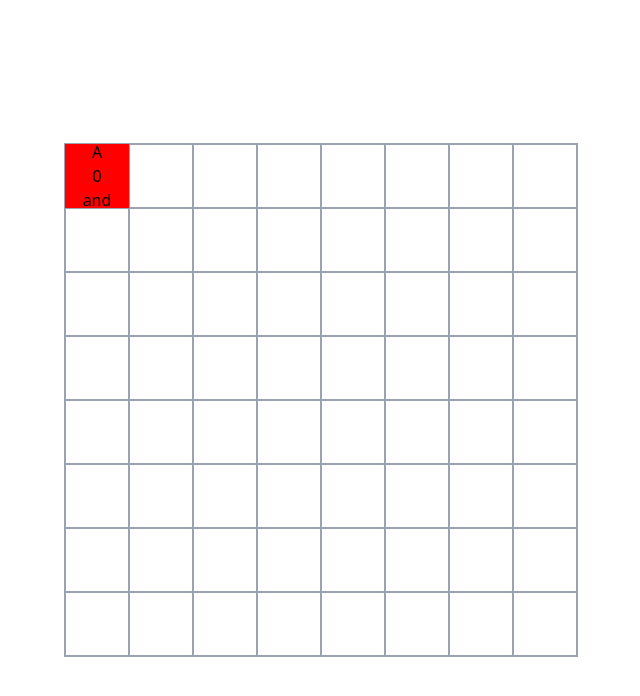
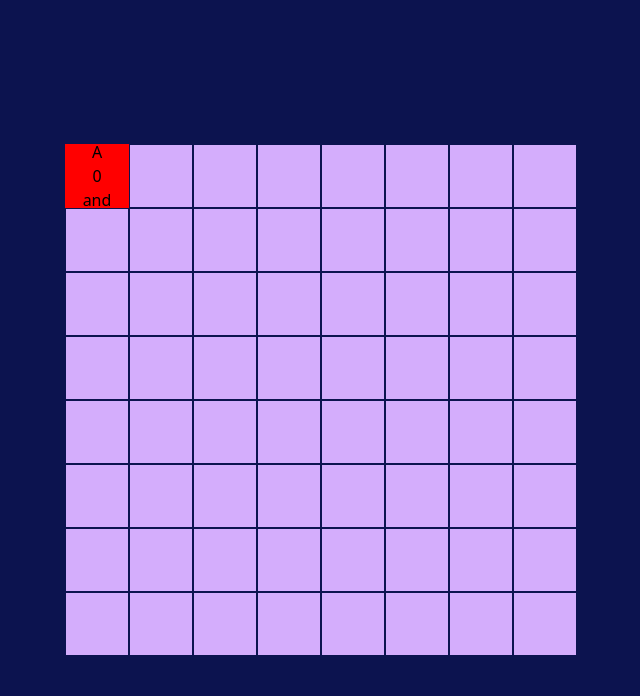
Before and after one commit to chingu-voyages/v44-tier2-team-13, a React (Vite) app: page / in a window 1280 px wide. Shown: the top 696 px of the page, without its empty margins (319-959 px from the left). Built offline with nearby package versions, Linux system fonts and the light colour scheme.

Commit message:
style: Color palette

```diff
--- a/src/App.tsx
+++ b/src/App.tsx
@@ -2,7 +2,7 @@ import Grid from "./components/Grid";
 
 function App() {
     return (
-        <div className="flex items-center justify-center w-full h-full">
+        <div className="flex items-center justify-center w-full h-full bg-primary-900">
             <Grid cellSize={64} />
         </div>
     );
--- a/src/components/Grid.tsx
+++ b/src/components/Grid.tsx
@@ -19,11 +19,11 @@ const Grid: FC<GridProps> = ({ cellSize }) => {
     ];
 
     return (
-        <div className="grid grid-cols-8 grid-rows-[8] border border-gray-400 relative">
+        <div className="grid grid-cols-8 grid-rows-[8] relative">
             {Array.from({ length: 64 }).map((_) => (
                 <span
                     style={{ width: `${cellSize}px`, height: `${cellSize}px` }}
-                    className="border border-gray-400 aspect-square"
+                    className="border border-primary-900 aspect-square bg-primary-600"
                 ></span>
             ))}
 
```
